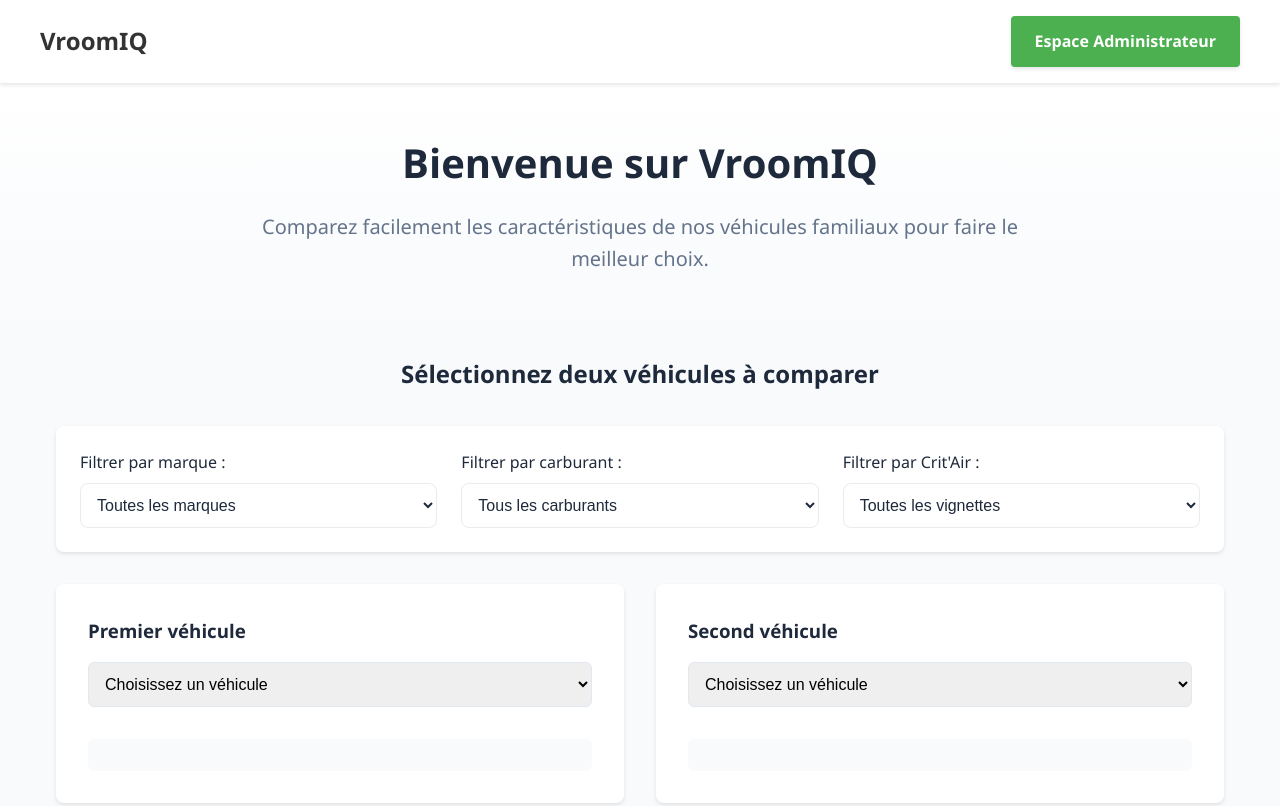
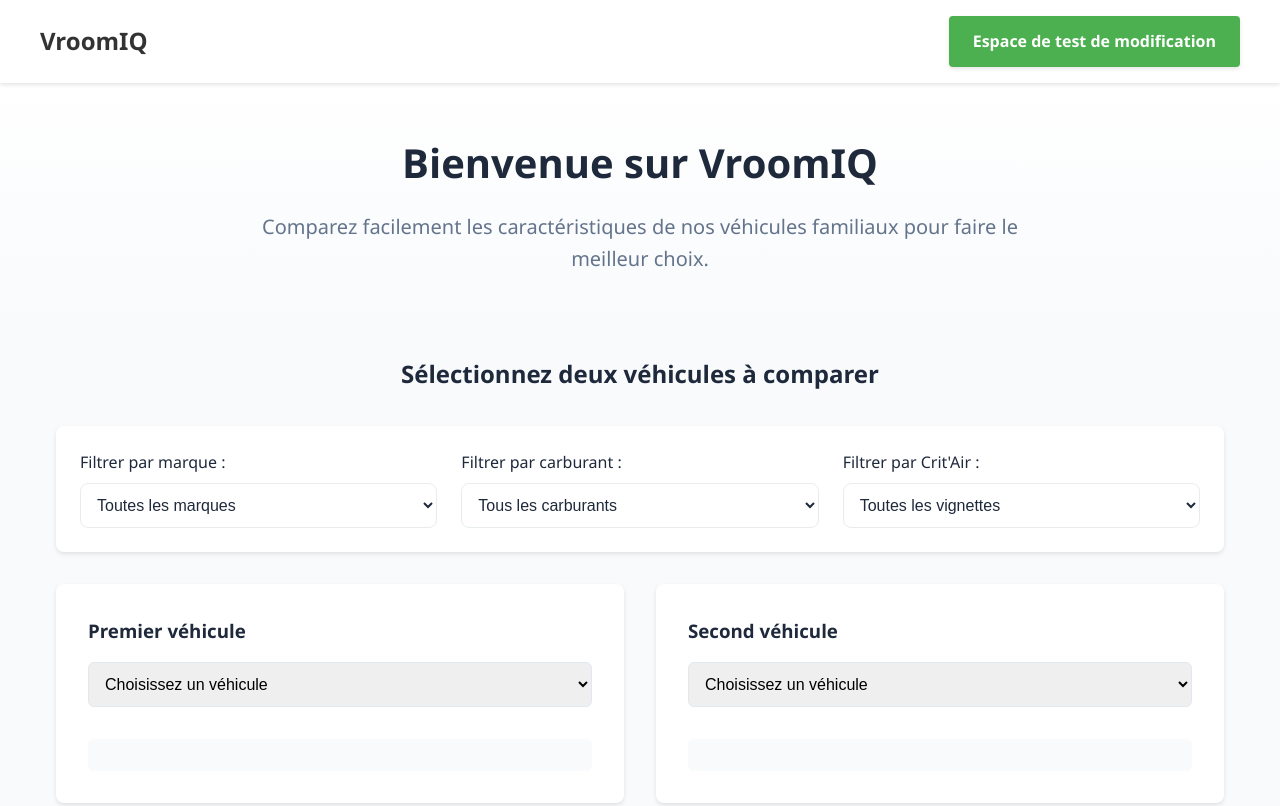
Before and after one commit to LukasHES63/VroomIQ, a website: page index.html in a window 1280 px wide. Shown: the top 806 px of the page. Drawn offline with Linux system fonts and the light colour scheme; no server answers.

Commit message:
Update index.html

```diff
--- a/index.html
+++ b/index.html
@@ -16,7 +16,7 @@
         <nav>
             <div class="logo">VroomIQ</div>
             <div class="nav-links">
-                <a href="admin.html" class="nav-link admin-button">Espace Administrateur</a>
+                <a href="admin.html" class="nav-link admin-button">Espace de test de modification</a>
             </div>
         </nav>
     </header>
```
